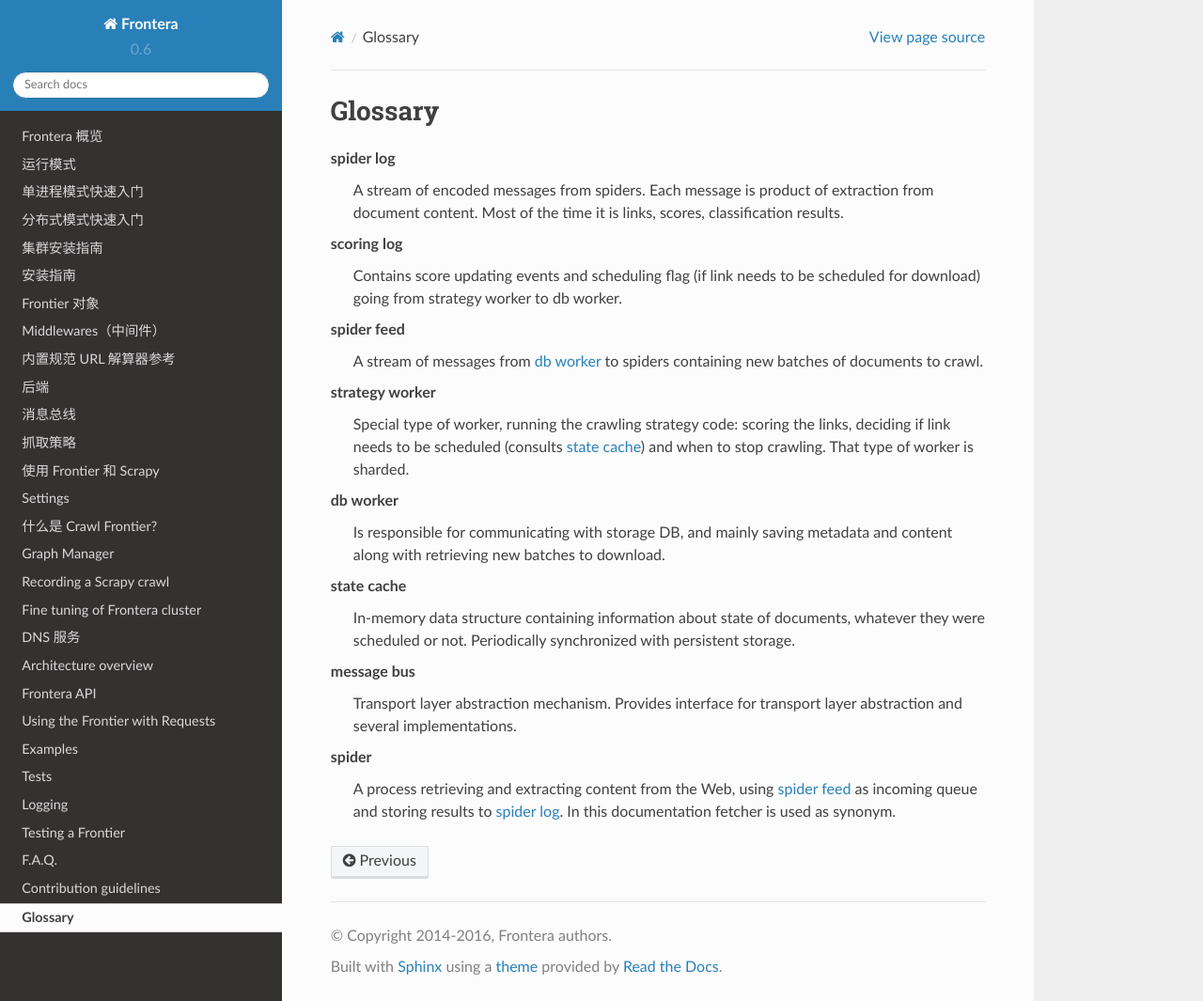
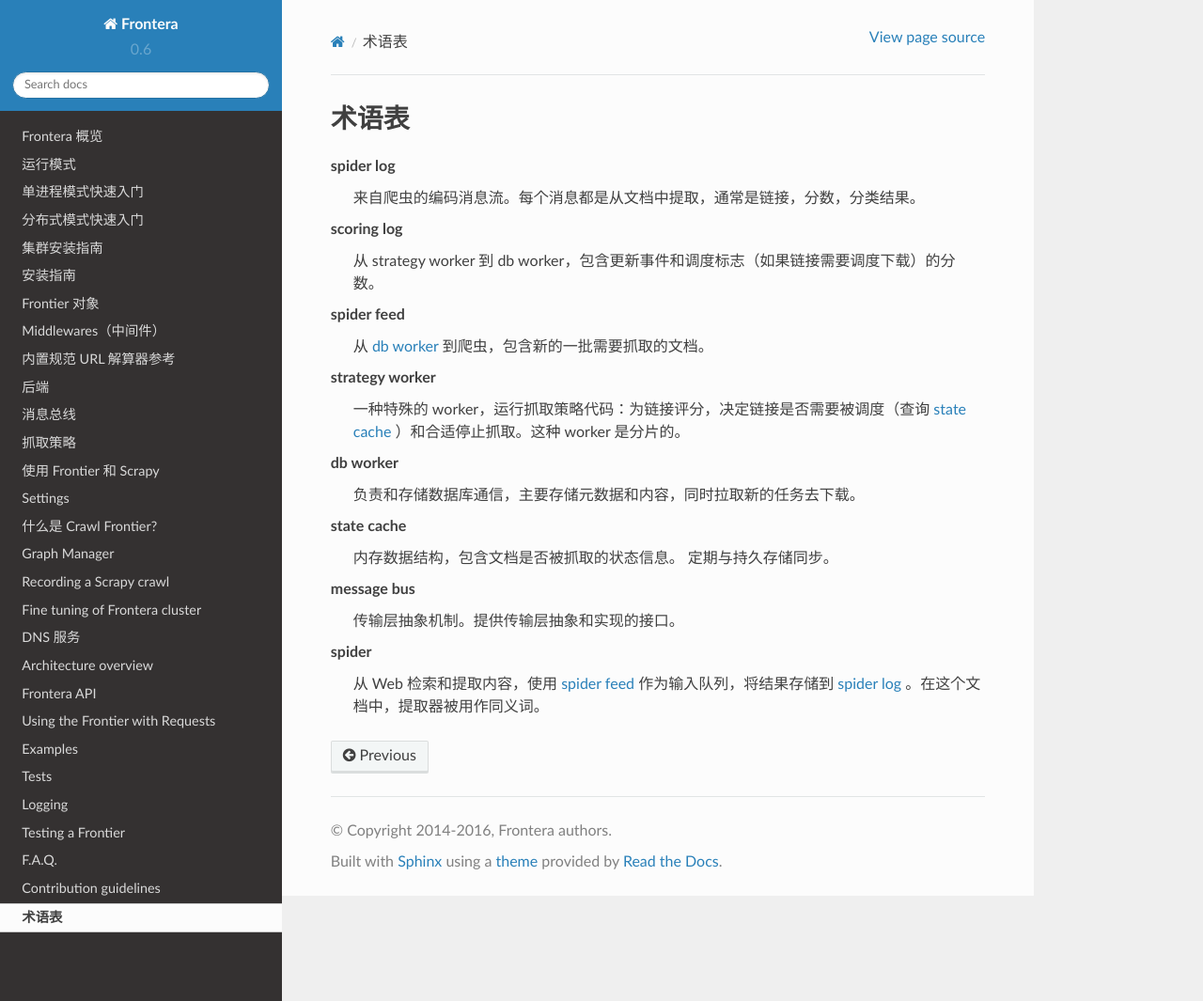
Before and after one commit to xsren/frontera-docs-zh_CN, a Sphinx documentation site: the page built from docs/source/topics/glossary.rst, in a window 1280 px wide and 1065 px high. Shown: the whole window at 94% size. Built offline with Sphinx 7.4.7 and the Read the Docs theme 2.0.0, drawn with Linux system fonts in a browser that asks for light colours.

Commit message:
finish glossary.rst

```diff
--- a/docs/source/topics/glossary.rst
+++ b/docs/source/topics/glossary.rst
@@ -1,36 +1,30 @@
 ========
-Glossary
+术语表
 ========
 
 
 .. glossary::
     spider log
-        A stream of encoded messages from spiders. Each message is product of extraction from document content. Most of
-        the time it is links, scores, classification results.
+        来自爬虫的编码消息流。每个消息都是从文档中提取，通常是链接，分数，分类结果。
 
     scoring log
-        Contains score updating events and scheduling flag (if link needs to be scheduled for download) going from
-        strategy worker to db worker.
+        从 strategy worker 到 db worker，包含更新事件和调度标志（如果链接需要调度下载）的分数。
 
     spider feed
-        A stream of messages from :term:`db worker` to spiders containing new batches of documents to crawl.
+        从 :term:`db worker` 到爬虫，包含新的一批需要抓取的文档。
 
     strategy worker
-        Special type of worker, running the crawling strategy code: scoring the links, deciding if link needs to be
-        scheduled (consults :term:`state cache`) and when to stop crawling. That type of worker is sharded.
+        一种特殊的 worker，运行抓取策略代码：为链接评分，决定链接是否需要被调度（查询 :term:`state cache` ）和合适停止抓取。这种 worker 是分片的。
 
     db worker
-        Is responsible for communicating with storage DB, and mainly saving metadata and content along with
-        retrieving new batches to download.
+        负责和存储数据库通信，主要存储元数据和内容，同时拉取新的任务去下载。
 
     state cache
-        In-memory data structure containing information about state of documents, whatever they were scheduled or not.
-        Periodically synchronized with persistent storage.
+        内存数据结构，包含文档是否被抓取的状态信息。
+        定期与持久存储同步。
 
     message bus
-        Transport layer abstraction mechanism. Provides interface for transport layer abstraction and several
-        implementations.
+        传输层抽象机制。提供传输层抽象和实现的接口。
 
     spider
-        A process retrieving and extracting content from the Web, using :term:`spider feed` as incoming queue and
-        storing results to :term:`spider log`. In this documentation fetcher is used as synonym.
+        从 Web 检索和提取内容，使用 :term:`spider feed` 作为输入队列，将结果存储到 :term:`spider log` 。在这个文档中，提取器被用作同义词。
```
